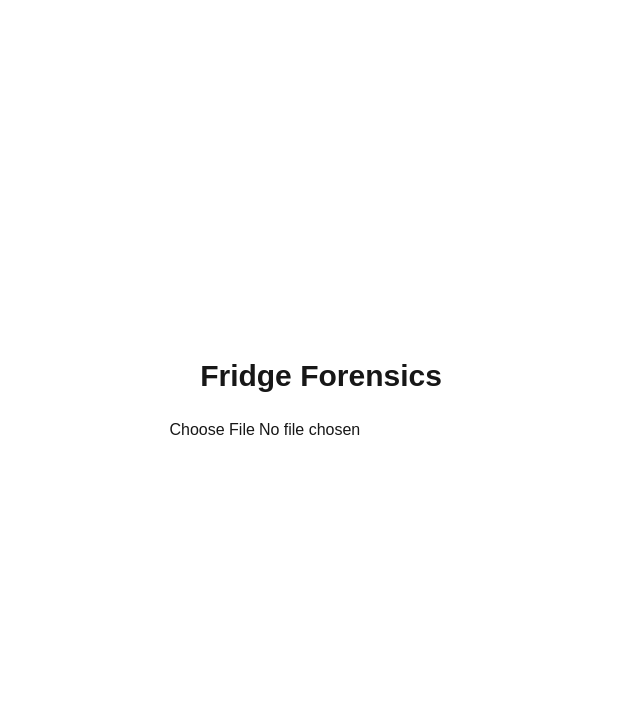
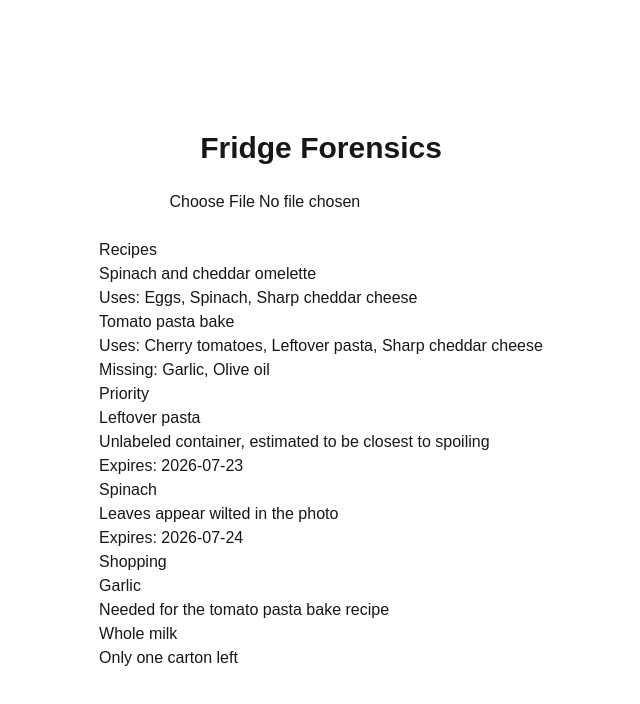
Before and after one commit to euphonyzhang2115/fridge-forensics, a Next.js app: page / in a window 1280 px wide. Shown: the top 704 px of the page, without its empty margins (319-959 px from the left). Built offline with nearby package versions, Linux system fonts and the light colour scheme.

Commit message:
restore items in contract

```diff
--- a/app/page.tsx
+++ b/app/page.tsx
@@ -1,4 +1,7 @@
 "use client";
+
+import ResultPanels from "@/components/ResultPanels";
+import { MOCK_RESULTS } from "@/mockData";
 
 export default function Home() {
   function handleFileChange(event: React.ChangeEvent<HTMLInputElement>) {
@@ -10,6 +13,7 @@ export default function Home() {
     <main className="flex min-h-screen flex-col items-center justify-center gap-6 p-8">
       <h1 className="text-3xl font-semibold">Fridge Forensics</h1>
       <input type="file" accept="image/*" onChange={handleFileChange} />
+      <ResultPanels results={MOCK_RESULTS} />
     </main>
   );
 }
--- /dev/null
+++ b/components/ResultPanels.tsx
@@ -0,0 +1,63 @@
+import type { AnalyzeResponse } from "@/types";
+
+interface ResultPanelsProps {
+  results: AnalyzeResponse;
+}
+
+export default function ResultPanels({ results }: ResultPanelsProps) {
+  return (
+    <div>
+      <section>
+        <h2>Recipes</h2>
+        {results.recipes.length === 0 ? (
+          <p>No recipe suggestions.</p>
+        ) : (
+          <ul>
+            {results.recipes.map((recipe) => (
+              <li key={recipe.title}>
+                <h3>{recipe.title}</h3>
+                <p>Uses: {recipe.usesItems.join(", ")}</p>
+                {recipe.missingItems && recipe.missingItems.length > 0 && (
+                  <p>Missing: {recipe.missingItems.join(", ")}</p>
+                )}
+              </li>
+            ))}
+          </ul>
+        )}
+      </section>
+
+      <section>
+        <h2>Priority</h2>
+        {results.priority.length === 0 ? (
+          <p>Nothing needs urgent attention.</p>
+        ) : (
+          <ul>
+            {results.priority.map((item) => (
+              <li key={item.name}>
+                <h3>{item.name}</h3>
+                <p>{item.reason}</p>
+                {item.expiresOn && <p>Expires: {item.expiresOn}</p>}
+              </li>
+            ))}
+          </ul>
+        )}
+      </section>
+
+      <section>
+        <h2>Shopping</h2>
+        {results.shopping.length === 0 ? (
+          <p>Nothing to buy.</p>
+        ) : (
+          <ul>
+            {results.shopping.map((item) => (
+              <li key={item.name}>
+                <h3>{item.name}</h3>
+                <p>{item.reason}</p>
+              </li>
+            ))}
+          </ul>
+        )}
+      </section>
+    </div>
+  );
+}
--- a/mockData.ts
+++ b/mockData.ts
@@ -1,57 +1,49 @@
 import type { AnalyzeResponse } from "./types";
 
-export const mockAnalyzeResponse: AnalyzeResponse = {
-  summary:
-    "Fridge contains mostly dairy and produce. Two items are past their estimated expiry and should be checked.",
+export const MOCK_RESULTS: AnalyzeResponse = {
   items: [
+    { name: "Whole milk", quantity: "1 carton", confidence: "high" },
+    { name: "Eggs", quantity: "6", confidence: "high" },
+    { name: "Spinach", quantity: "1 bag", confidence: "low" },
+    { name: "Cherry tomatoes", quantity: "1 pint", confidence: "high" },
+    { name: "Leftover pasta", quantity: "1 container", confidence: "low" },
+    { name: "Sharp cheddar cheese", quantity: "1 block", confidence: "high" },
+    { name: "Butter", quantity: "1 stick", confidence: "high" },
+    { name: "Greek yogurt", quantity: "2 cups", confidence: "high" },
+    { name: "Orange juice", quantity: "1 bottle", confidence: "high" },
+    { name: "Carrots", quantity: "1 bunch", confidence: "high" },
+  ],
+  recipes: [
     {
-      name: "Whole milk",
-      quantity: 1,
-      category: "dairy",
-      confidence: 0.94,
-      estimatedExpiry: "2026-07-28",
+      title: "Spinach and cheddar omelette",
+      usesItems: ["Eggs", "Spinach", "Sharp cheddar cheese"],
     },
     {
-      name: "Eggs",
-      quantity: 6,
-      category: "dairy",
-      confidence: 0.88,
-      estimatedExpiry: "2026-08-10",
+      title: "Tomato pasta bake",
+      usesItems: ["Cherry tomatoes", "Leftover pasta", "Sharp cheddar cheese"],
+      missingItems: ["Garlic", "Olive oil"],
+    },
+  ],
+  priority: [
+    {
+      name: "Leftover pasta",
+      reason: "Unlabeled container, estimated to be closest to spoiling",
+      expiresOn: "2026-07-23",
     },
     {
       name: "Spinach",
-      quantity: 1,
-      category: "produce",
-      confidence: 0.81,
-      estimatedExpiry: "2026-07-24",
-      notes: "Leaves appear wilted in image",
+      reason: "Leaves appear wilted in the photo",
+      expiresOn: "2026-07-24",
+    },
+  ],
+  shopping: [
+    {
+      name: "Garlic",
+      reason: "Needed for the tomato pasta bake recipe",
     },
     {
-      name: "Cherry tomatoes",
-      quantity: 1,
-      category: "produce",
-      confidence: 0.76,
-      estimatedExpiry: "2026-07-30",
-    },
-    {
-      name: "Leftover pasta",
-      quantity: 1,
-      category: "leftovers",
-      confidence: 0.62,
-      estimatedExpiry: "2026-07-23",
-      notes: "Unlabeled container, expiry is a rough estimate",
-    },
-    {
-      name: "Sharp cheddar cheese",
-      quantity: 1,
-      category: "dairy",
-      confidence: 0.9,
-      estimatedExpiry: "2026-08-20",
+      name: "Whole milk",
+      reason: "Only one carton left",
     },
   ],
-  warnings: [
-    "Spinach appears to be past peak freshness.",
-    "Leftover pasta has no visible date label — estimate only.",
-  ],
-  analyzedAt: "2026-07-25T14:32:00.000Z",
 };
--- a/types.ts
+++ b/types.ts
@@ -1,15 +1,29 @@
-export interface DetectedItem {
+export interface Item {
   name: string;
-  quantity: number;
-  category: string;
-  confidence: number; // 0-1
-  estimatedExpiry?: string; // ISO date string
-  notes?: string;
+  quantity: string;
+  confidence: "high" | "low";
+}
+
+export interface Recipe {
+  title: string;
+  usesItems: string[];
+  missingItems?: string[];
+}
+
+export interface PriorityItem {
+  name: string;
+  reason: string;
+  expiresOn?: string; // ISO date string
+}
+
+export interface ShoppingItem {
+  name: string;
+  reason: string;
 }
 
 export interface AnalyzeResponse {
-  summary: string;
-  items: DetectedItem[];
-  warnings: string[];
-  analyzedAt: string; // ISO timestamp
+  items: Item[];
+  recipes: Recipe[];
+  priority: PriorityItem[];
+  shopping: ShoppingItem[];
 }
```
